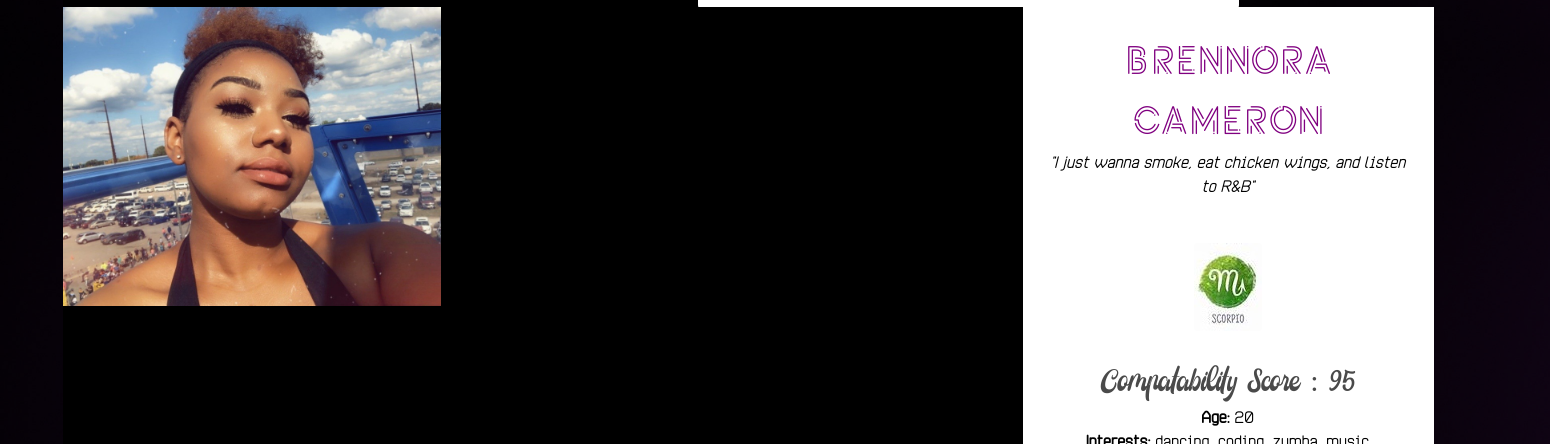
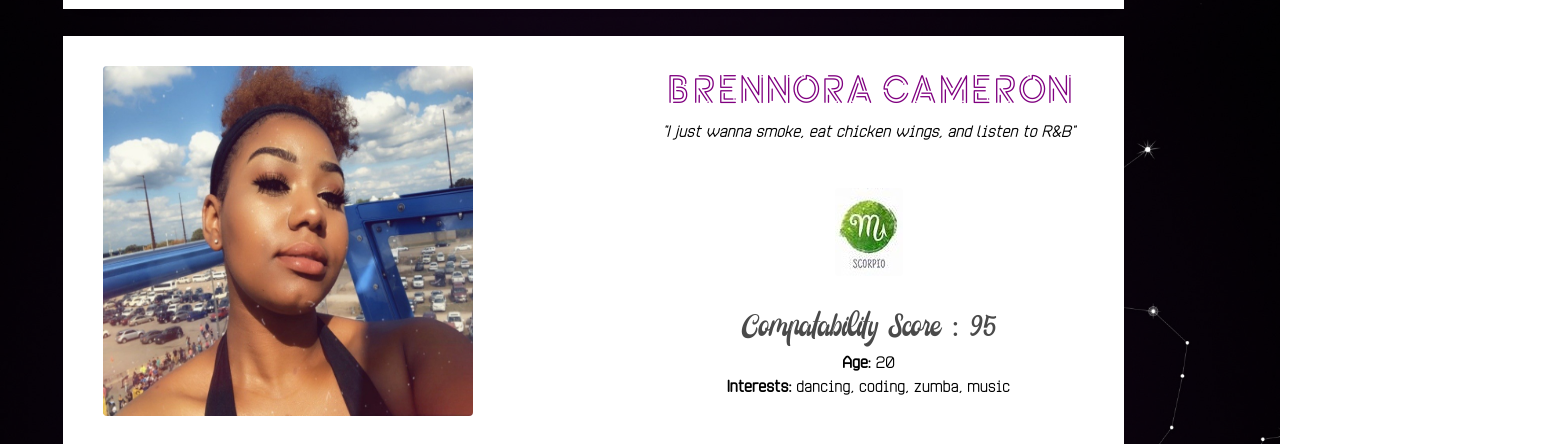
Before and after one commit to Zodiac-Sign-Dating-App/datingapp, a website: page interface/matches/index.html in a window 1280 px wide. Shown: the part 739-1183 px from the top of the page, 1550 px wide, since content can reach past the window. Drawn offline with nearby package versions, Linux system fonts and the light colour scheme; a web font is replaced by a local one.

Commit message:
updated user interface for match profile

```diff
--- a/interface/matches/matches.js
+++ b/interface/matches/matches.js
@@ -63,10 +63,10 @@ export const renderMatches = function(match) {
     <div class="container cardid" data-id="${match.id}">
         <div style="padding: none;">
             <div class="card">
-                <div class="columns" style="background-color:black;">
+                <div class="columns" style="background-color:white;">
                     <div class = "media-left">
-                        <figure class="image profile">
-                            <img src="${match.img}" alt="Placeholder image">
+                        <figure class="image card-image">
+                            <img class="matchProfile" src="${match.img}" alt="Placeholder image" style="width: 370px; height: 350px; margin-left: 40px; margin-top: 10px;">
                         </figure>
                     </div>
 
--- a/interface/style.css
+++ b/interface/style.css
@@ -30,19 +30,19 @@ label {
   color: white;
 }
 
-.card .card-image,
 .card .card-image .image img {
-  height: 80%;
-  width: 75%;
+  height: 50%;
+  width: 35%;
   display: block;
   /* margin-left: 90px;
   margin-right: 90px; */
 
 }
 
-/* body, html {
-    background-color: rgb(44, 0, 95);
-} */
+.card .card-image {
+  display: block;
+}
+
 
 .bodyText {
   font-family: auch;
@@ -90,10 +90,11 @@ label {
 }
 
 .card {
-    width: 100%;
-    float: left;
-    margin: 11px;
-    height: 80%;
+  width: 90%;
+  float: left;
+  margin: 11px;
+  height: 80%;
+  margin-bottom: 40px;
 }
 
 .card-image {
@@ -102,6 +103,10 @@ label {
     margin-right: auto;
     text-align: center;
     padding-top: 20px;
+}
+
+.card-content {
+  margin-left: 150px;
 }
 
 .imageProfile {
@@ -114,6 +119,15 @@ label {
     border-radius: 50%;
     width: 40%;
     height: 40%;
+}
+
+
+.matchProfile {
+  border-radius: 50%;
+  width: 370px;
+  height: 350px;
+  margin-left: 40px;
+  margin-top: 10px;
 }
 
 img.center {
```
